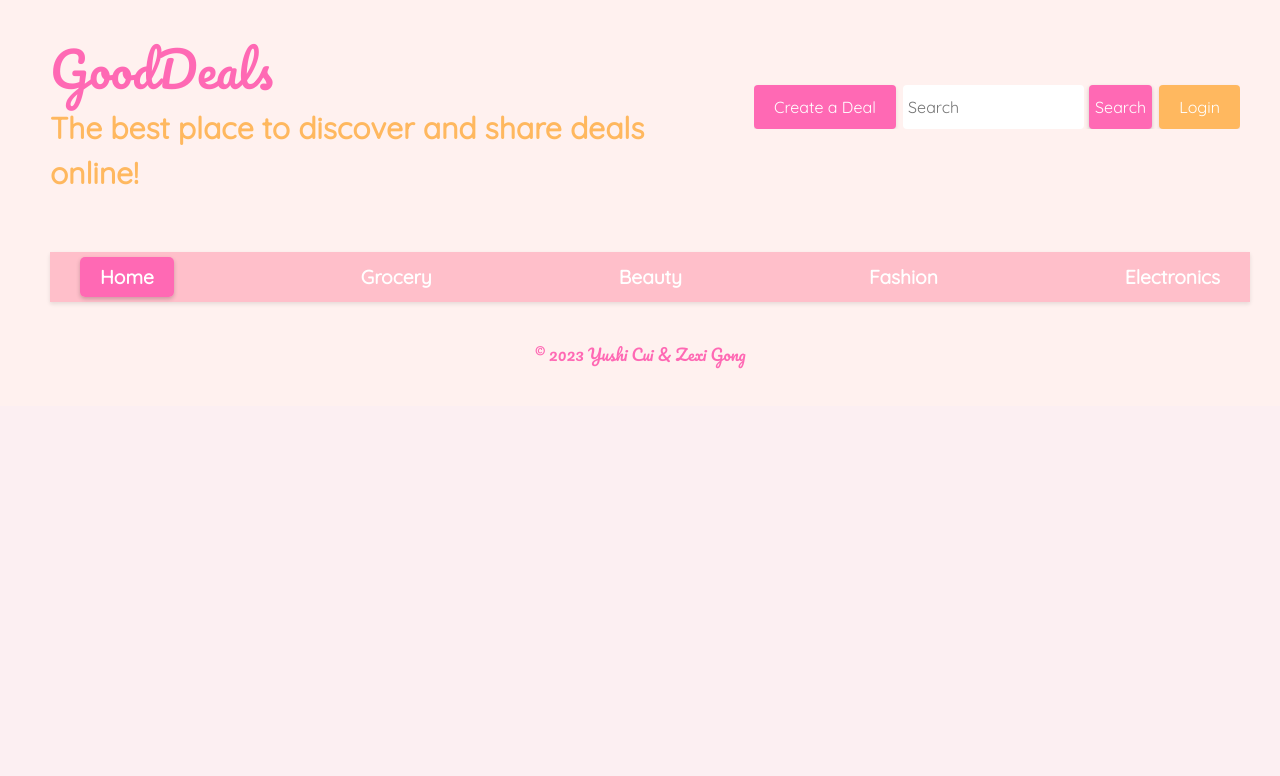
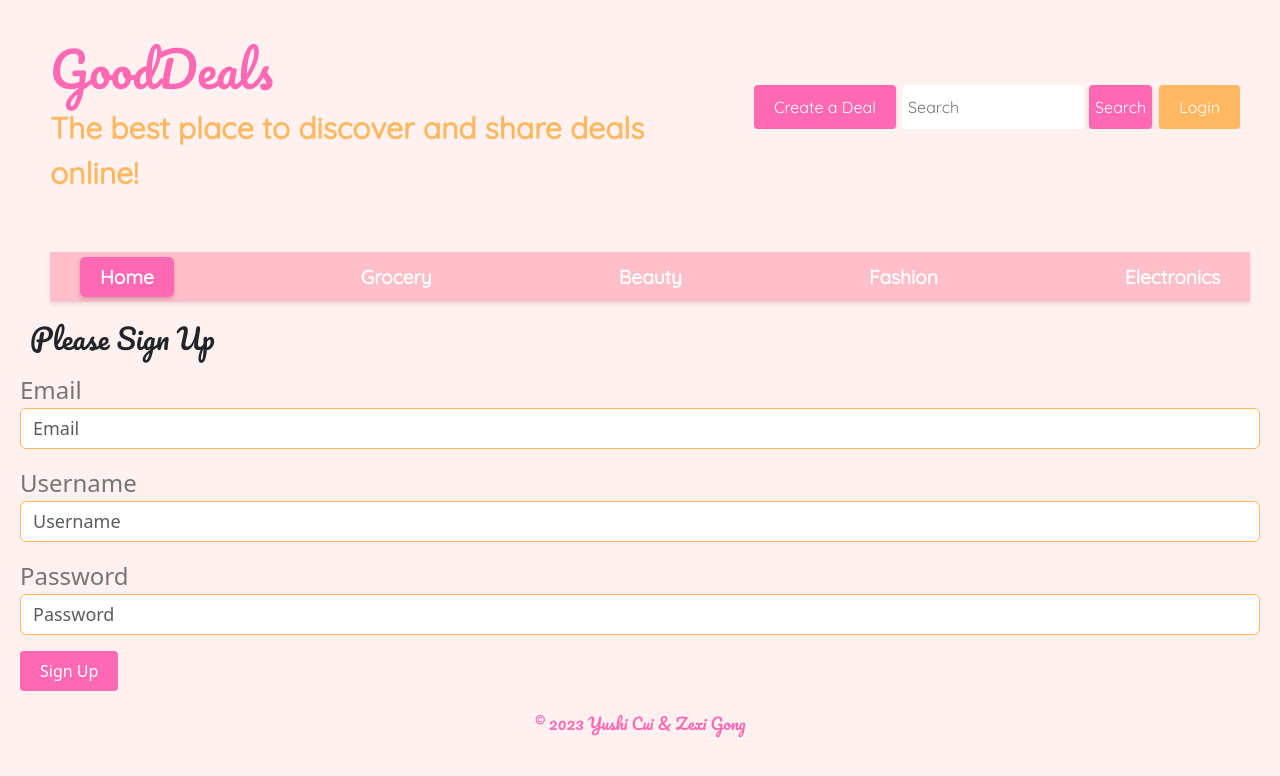
Before and after one commit to ldgze/GoodDeals, a React (Vite) app in the folder front/: page /signup in a window 1280 px wide. Shown: the top 776 px of the page. Built offline with nearby package versions, Linux system fonts and the light colour scheme; no server answers.

Commit message:
update signin, signout and signup functions

```diff
--- a/front/src/App.jsx
+++ b/front/src/App.jsx
@@ -1,4 +1,5 @@
 import { Routes, Route, Link } from "react-router-dom";
+import { useContext } from "react";
 import { CreateDeal } from "./pages/CreateDeal";
 import { DealDetail } from "./pages/DealDetail";
 import { EditDeal } from "./pages/EditDeal";
@@ -7,6 +8,8 @@ import { AppNavBar } from "./components/AppNavBar";
 import { AppFooter } from "./components/AppFooter";
 import { DisplayPage } from "./pages/DisplayPage";
 import { LoginPage } from "./pages/LoginPage";
+import { SignUpPage } from "./pages/SignUpPage";
+import { LoginLink } from './components/LoginLink';
 
 import "./asset/style/App.css";
 
@@ -32,10 +35,8 @@ export default function App() {
               placeholder="Search"/>
             <button className="search-button">Search</button>
         </div>
-        <div className="login">
-              <Link to="/login" className="btn btn-primary">Login</Link>
-      </div>
-      </div>
+        <LoginLink />
+        </div>
           </div>
         </div>
       </div>
@@ -64,6 +65,7 @@ export default function App() {
           element={<DisplayPage category="/category/electronics" />}
         />
         <Route path="/login" element={<LoginPage />} />
+        <Route path="/signup" element={<SignUpPage />} />
       </Routes>
       <AppFooter />
     </div>
--- a/front/src/main.jsx
+++ b/front/src/main.jsx
@@ -2,11 +2,14 @@ import React from "react";
 import ReactDOM from "react-dom/client";
 import { BrowserRouter } from "react-router-dom";
 import App from "./App.jsx";
+import { UserProvider } from './components/userContext';
 
 ReactDOM.createRoot(document.getElementById("root")).render(
   <React.StrictMode>
     <BrowserRouter>
-      <App />
+    <UserProvider>
+    <App />
+    </UserProvider>
     </BrowserRouter>
   </React.StrictMode>,
 );
--- a/front/src/pages/DealDetail.jsx
+++ b/front/src/pages/DealDetail.jsx
@@ -152,7 +152,7 @@ export function DealDetail() {
               <span onClick={handleLike} className="star-section">
                 {/* <span className={`star${liked ? 'liked' : ''}`}>{liked ? '⭐' : '☆'}</span> {deal.like} */}
 
-                {liked ? <span class="fa fa-star checked"></span> : <span class="fa fa-star-o unchecked"></span>}{deal.like}
+                {liked ? <span className="fa fa-star checked"></span> : <span className="fa fa-star-o unchecked"></span>}{deal.like}
                 </span>
             <Link
               to={`/deals/edit/id/${dealId}`}
--- a/front/src/pages/LoginPage.jsx
+++ b/front/src/pages/LoginPage.jsx
@@ -1,9 +1,14 @@
-import React, { useRef, useState } from "react";
+import React, { useContext, useRef, useState } from "react";
+import { useNavigate, Link } from "react-router-dom";
+import { UserContext } from "../components/userContext";
 
 export function LoginPage(){
 
     const loginFormRef = useRef(null);
     const [message, setMessage] = useState("");
+    const { login } = useContext(UserContext);
+    const navigate = useNavigate();
+
 
     async function onSignIn(event) {
         event.preventDefault();
@@ -22,68 +27,118 @@ export function LoginPage(){
             setMessage("Sign in failed: " + errorData.msg);
             return;
         }
+
+        const userData = await res.json();
+        login(userData);
         setMessage("Sign in successful!");
-        // Implement redirection or further actions after successful sign-in
+        navigate("/");
     }
 
 
-    async function onSignUp(event) {
-        event.preventDefault();
-        const formData = new FormData(loginFormRef.current);
 
-        const res = await fetch("/api/signup", {
-            method: "POST",
-            headers: {
-                "Content-Type": "application/json",
-            },
-            body: JSON.stringify(Object.fromEntries(formData.entries())),
-        });
+    // async function onSignUp(event) {
+    //     event.preventDefault();
+    //     const formData = new FormData(loginFormRef.current);
 
-        if (!res.ok) {
-            const errorData = await res.json();
-            setMessage("Signup failed: " + errorData.msg);
-            return;
-        }
-        setMessage("Signup successful, please log in.");
-        // Implement further actions after successful sign-up, like clearing the form
-    }
+    //     const res = await fetch("/api/signup", {
+    //         method: "POST",
+    //         headers: {
+    //             "Content-Type": "application/json",
+    //         },
+    //         body: JSON.stringify(Object.fromEntries(formData.entries())),
+    //     });
+
+    //     if (!res.ok) {
+    //         const errorData = await res.json();
+    //         setMessage("Signup failed: " + errorData.msg);
+    //         return;
+    //     }
+    //     setMessage("Signup successful, please log in.");
+    // }
 
     return (
         <>
             <div className="form-signin w-100 m-auto">
                 <form ref={loginFormRef} onSubmit={onSignIn}>
-                    <h1 className="h3 mb-3 fw-normal">Please sign in or sign up</h1>
-                    <div className="form-floating">
+                    <h1 className="h3 mb-3 fw-normal">Please Sign In</h1>
+                    <label htmlFor="username">Username</label>
+                    <div className="form-group mb-3">
                         <input
                             type="text"
+                            name="username"
+                            placeholder="username"
                             className="form-control"
                             id="floatingInput"
-                            placeholder="username"
-                            name="username"
+                            required
                         />
-                        <label htmlFor="floatingInput">Username</label>
                     </div>
-                    <div className="form-floating">
+                    <label htmlFor="password">Password</label>
+                    <div className="form-group mb-3">
                         <input
                             type="password"
+                            name="password"
+                            placeholder="password"
                             className="form-control"
                             id="floatingPassword"
-                            placeholder="Password"
-                            name="password"
+                            required
                         />
-                        <label htmlFor="floatingPassword">Password</label>
                     </div>
                     <div className="mb-2">
-                        <button className="btn btn-primary w-50 py-2" type="submit">
-                            Sign in
-                        </button>
-                        <button className="btn btn-secondary w-50 py-2" type="button" onClick={onSignUp}>
-                            Sign Up
+                        <button className="btn btn-secondary w-30 py-2" type="submit">
+                            Sign In
                         </button>
                     </div>
                     {message && <div className="alert alert-info">{message}</div>}
                 </form>
+                <div>
+                <p>Don't have an account?</p>
+                    <Link to="/signup" className="btn btn-secondary w-30 py-2">
+                        Sign Up
+                    </Link>
+                </div>
             </div>
         </>
     );
 }
+
+
+
+// return (
+//     <>
+//         <div className="form-signin w-100 m-auto">
+//             <form ref={loginFormRef} onSubmit={onSignIn}>
+//                 <h1 className="h3 mb-3 fw-normal">Please Sign In</h1>
+//                 <div className="form-floating">
+//                     <input
+//                         type="text"
+//                         className="form-control"
+//                         id="floatingInput"
+//                         placeholder="username"
+//                         name="username"
+//                     />
+//                     <label htmlFor="floatingInput">Username</label>
+//                 </div>
+//                 <div className="form-floating">
+//                     <input
+//                         type="password"
+//                         className="form-control"
+//                         id="floatingPassword"
+//                         placeholder="Password"
+//                         name="password"
+//                     />
+//                     <label htmlFor="floatingPassword">Password</label>
+//                 </div>
+//                 <div className="mb-2">
+//                     <button className="btn btn-primary w-50 py-2" type="submit">
+//                         Sign in
+//                     </button>
+//                     <button className="btn btn-secondary w-50 py-2" type="button" onClick={onSignUp}>
+//                         Sign Up
+//                     </button>
+//                 </div>
+//                 {message && <div className="alert alert-info">{message}</div>}
+//             </form>
+//         </div>
+//     </>
+// );
+// }
--- /dev/null
+++ b/front/src/pages/SignUpPage.jsx
@@ -0,0 +1,85 @@
+import React, { useState } from "react";
+import { useNavigate } from "react-router-dom";
+
+export function SignUpPage(){
+    const [formData, setFormData] = useState({
+        email: '',
+        username: '',
+        password: '',
+     });
+
+     const navigate  = useNavigate();
+
+     const handleChange = (event) => {
+        setFormData({
+            ...formData,
+            [event.target.name]: event.target.value
+        });
+    };
+
+     const handleSubmit = async (event) =>{
+        event.preventDefault();
+        const res = await fetch("/api/signup", {
+            method: "POST",
+            headers: {
+                "Content-Type": "application/json",
+            },
+            body: JSON.stringify(formData),
+        });
+
+        if (res.ok) {
+            alert('Account created successfully!');
+            navigate('/login');
+        } else {
+            const errorData = await res.json();
+            alert('Signup failed: ' + errorData.msg);
+        }
+    };
+
+
+    return (
+        <>
+      <div className="form-signin w-100 m-auto">
+            <form onSubmit={handleSubmit}>
+                <h1 className="h3 mb-3 fw-normal">Please Sign Up</h1>
+                <label htmlFor="email">Email</label>
+                <div className="form-group mb-3">
+                    <input
+                        type="email"
+                        name="email"
+                        value={formData.email}
+                        onChange={handleChange}
+                        placeholder="Email"
+                        className="form-control"
+                        required
+                    />
+                </div>
+                <label htmlFor="username">Username</label>
+                <div className="form-group mb-3">
+                        <input
+                        type="text"
+                        name="username"
+                        value={formData.username}
+                        onChange={handleChange}
+                        placeholder="Username"
+                        className="form-control"
+                        required
+                    />
+                </div>
+                <label htmlFor="password">Password</label>
+                <div className="form-group mb-3">
+                    <input
+                        type="password"
+                        name="password"
+                        value={formData.password}
+                        onChange={handleChange}
+                        placeholder="Password"
+                        className="form-control"
+                        required
+                        />
+                </div>
+                <button className="btn btn-secondary w-30 py-2" type="submit">Sign Up</button>
+            </form>
+            </div>
+       </>
+)};
```
Also changed, not shown: front/src/components/LoginLink.jsx (+9 -14 lines), front/src/components/UserProfile.jsx (added, +20 -0 lines), front/src/components/userContext.jsx (renamed from front/src/components/GetUser.jsx, +18 -9 lines), front/src/pages/CreateDeal.jsx (+25 -18 lines).
